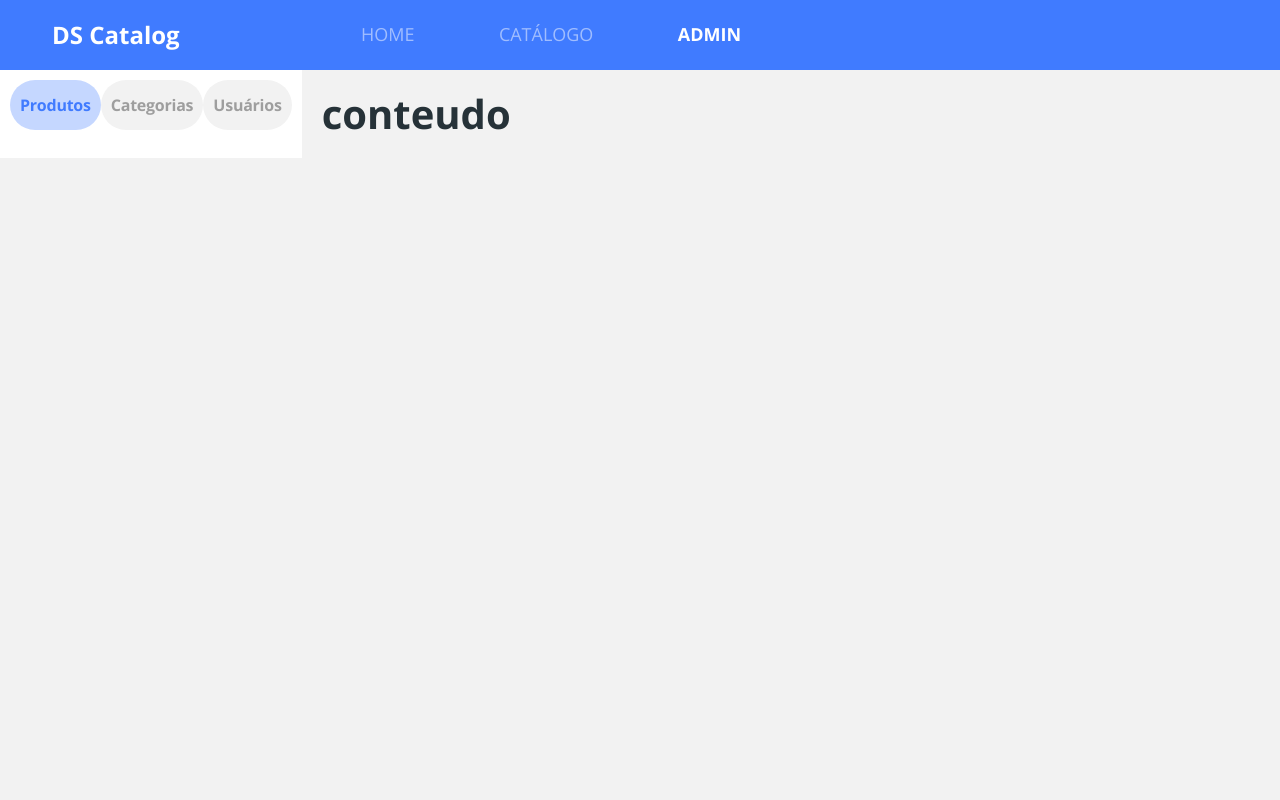
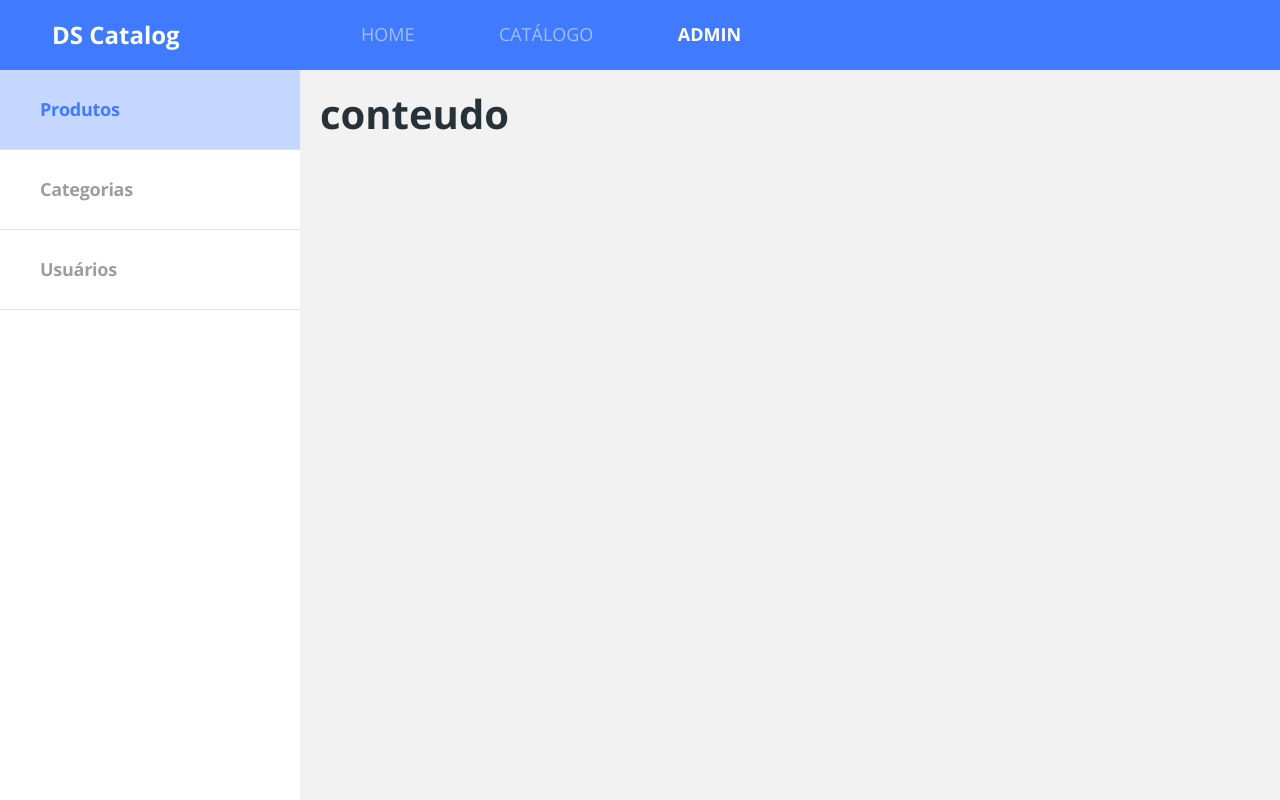
Before and after one commit to LorenzoBondan/dscatalog, a React (Create React App) app in the folder frontend/: page /admin in a window 1280 px wide. Built offline with nearby package versions, Linux system fonts and the light colour scheme.

Commit message:
Admin navbar layout responsive

```diff
--- a/frontend/src/pages/Admin/Navbar/styles.css
+++ b/frontend/src/pages/Admin/Navbar/styles.css
@@ -37,3 +37,39 @@ ul{
 .admin-nav-item p {
     margin-bottom: 0;
 }
+
+
+/* --- VIRA UMA NAVBAR LATERAL ESQ */
+
+@media(min-width:768px){
+    .admin-nav-item {
+        min-width: 220px;
+    }
+}
+
+@media(min-width:1200px){
+
+    ul{
+        justify-content: unset;
+        flex-direction: column;
+    }
+
+    .admin-nav-container{
+        padding: 0px;
+        width: 300px;
+        height: calc(100vh - 70px); /* toda a altura da tela menos o cabeçalho */
+    }
+
+    .admin-nav-item {
+        border-radius: 0;
+        font-size: 18px;
+        height: 80px;
+        background-color: white;
+        border-bottom: 1px solid #E1E1E1;
+        justify-content: flex-start;
+        padding-left: 40px;
+
+    }
+
+
+}
```
